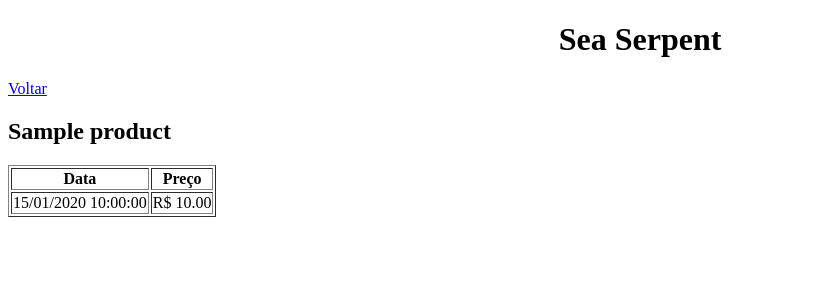
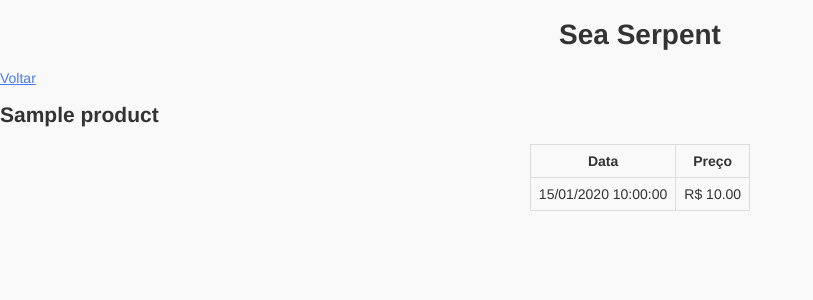
Before and after one commit to vitorfs/sea-serpent, a Django app: template seaserpent/core/templates/core/price_history.html in a window 1280 px wide. Shown: the top 300 px of the page, without its empty margins (0-813 px from the left). Run offline with Django 3.2, Linux system fonts and the light colour scheme; the template is opened without the code that fills it: values that come from a table or form of the project are taken from there, others are empty; tables that the repository leaves empty hold one stand-in row (values such as "Sample post").

Commit message:
ajustes bot

```diff
--- a/seaserpent/collect_data.py
+++ b/seaserpent/collect_data.py
@@ -2,6 +2,6 @@ from sea_serpent import SeaSerpent
 import time
 
 serpent = SeaSerpent()
+
 while True:
-    serpent.collect_products()
-    time.sleep(7200)
+    serpent.collect_data()
--- a/seaserpent/core/models.py
+++ b/seaserpent/core/models.py
@@ -8,6 +8,8 @@ class Product(models.Model):
     name = models.CharField(max_length=255)
     product_key = models.CharField(max_length=255, unique=True)
     price = models.FloatField(null=True)
+    last_price = models.FloatField(null=True)
+    price_difference = models.FloatField(null=True)
     company = models.ForeignKey(Company)
     status = models.CharField(max_length=20, default='novo')
     is_active = models.BooleanField(default=True)
--- /dev/null
+++ b/seaserpent/static/css/base.css
@@ -0,0 +1,33 @@
+html {
+  font-size: 62.5%;
+}
+
+body {
+  color: #333;
+  margin: 0;
+  font-size: 1.4em;
+  background-color: #f9f9f9;
+  font-family: "Helvetica Neue", Helvetica, Arial, sans-serif;
+}
+
+a {
+  color: #457aef;
+}
+
+table {
+  border-collapse: collapse;
+  margin: 0 auto;
+}
+
+td, th {
+  border: 1px solid #dddddd;
+  padding: 8px;
+}
+
+.negative {
+  background-color: #f2dede;
+}
+
+.positive {
+  background: #dff0d8;
+}
--- a/seaserpent/templates/base.html
+++ b/seaserpent/templates/base.html
@@ -3,6 +3,7 @@
 <head>
   <meta charset="utf-8">
   <title>{% block title %}Sea Serpent{% endblock title %}</title>
+  <link rel="stylesheet" type="text/css" href="{{ STATIC_URL }}css/base.css">
 </head>
 <body>
   <header>
```
Also changed, not shown: seaserpent/core/templates/core/home.html (+10 -14 lines), seaserpent/sea_serpent.py (+9 -13 lines), seaserpent/core/migrations/0006_auto_20141202_2325.py (added), seaserpent/core/migrations/0007_auto_20141202_2333.py (added).
